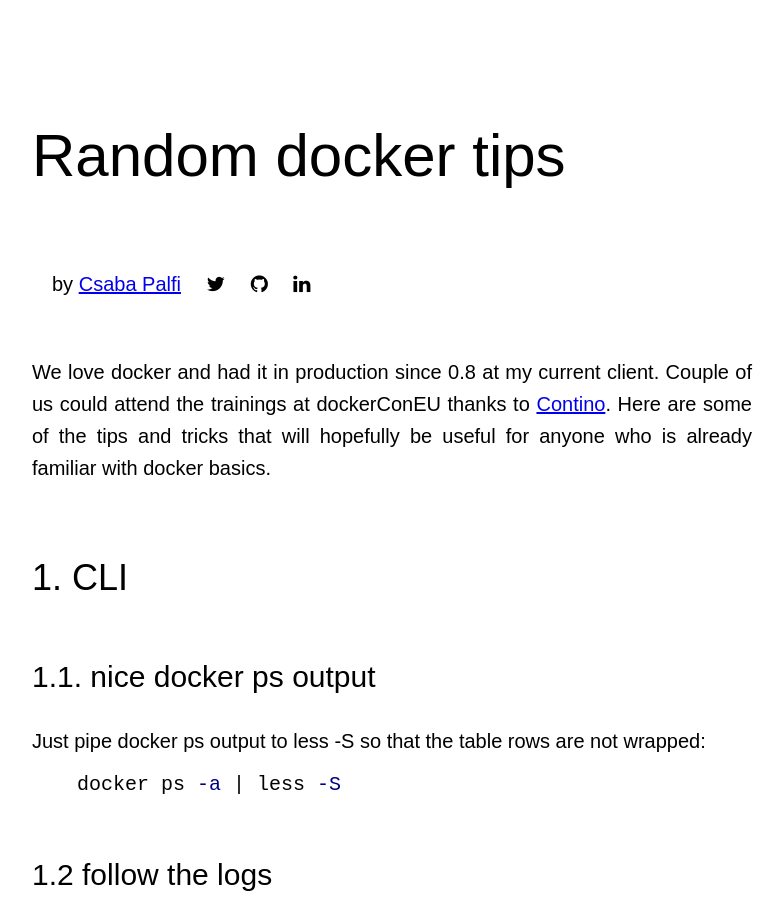
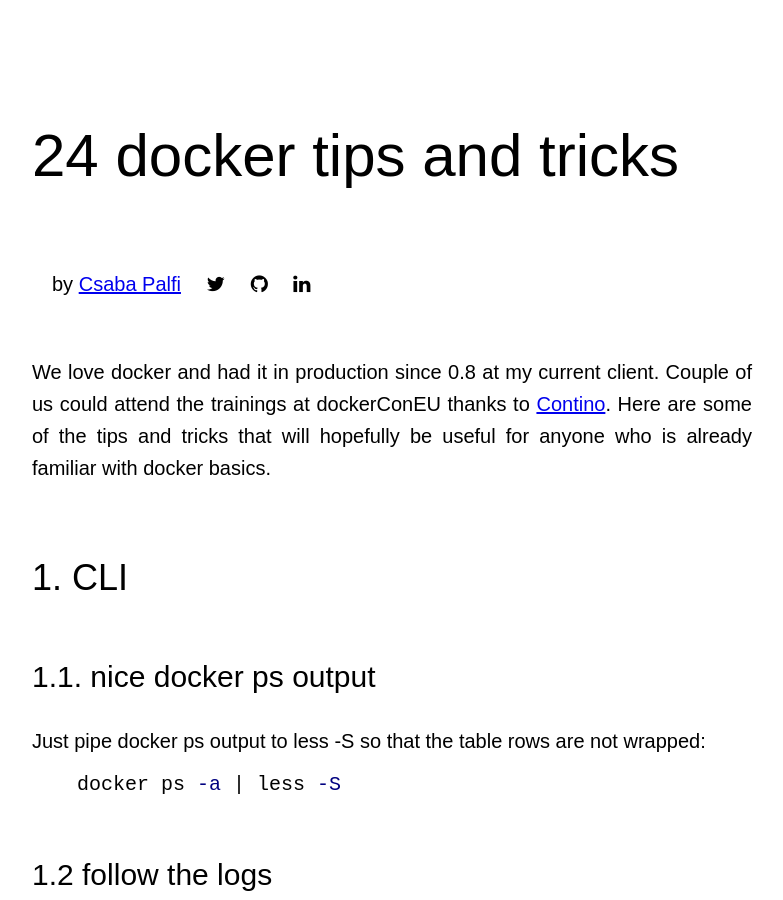
Before and after one commit to dublado/csabapalfi.github.io, a Jekyll site: the page built from _posts/2014-12-06-random-docker-tips.md, in a window 1280 px wide and 900 px high. Shown: the whole window, without its empty margins (248-1031 px from the left). Built offline with Jekyll 4.4.1, drawn with Linux system fonts in a browser that asks for light colours; some web fonts are replaced; Markdown is read by kramdown in place of the engine named in the settings.

Commit message:
better title

```diff
--- a/_posts/2014-12-06-random-docker-tips.md
+++ b/_posts/2014-12-06-random-docker-tips.md
@@ -1,5 +1,5 @@
 ---
-title: Random docker tips
+title: 24 docker tips and tricks
 ---
 {% raw %}
 We love docker and had it in production since 0.8 at my current client. Couple of us could attend the trainings at dockerConEU thanks to [Contino](http://contino.co.uk/). Here are some of the tips and tricks that will hopefully be useful for anyone who is already familiar with docker basics.
```
